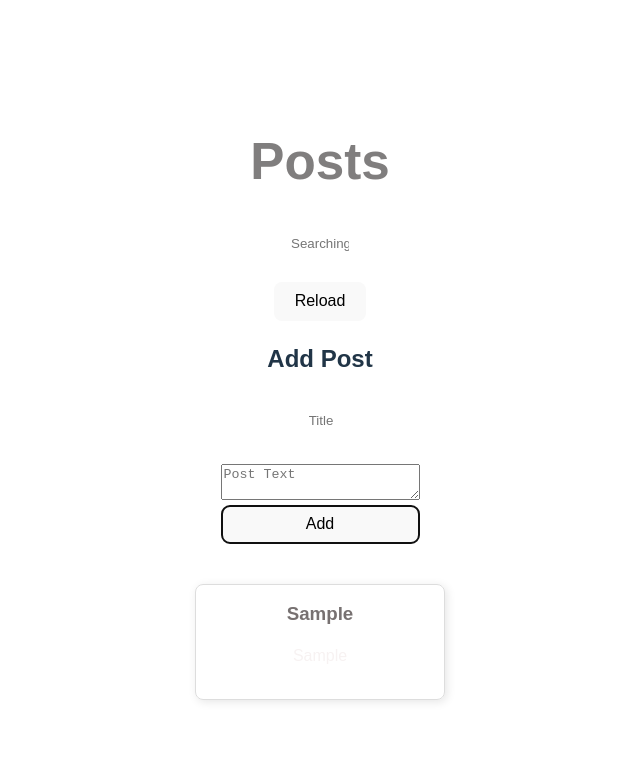
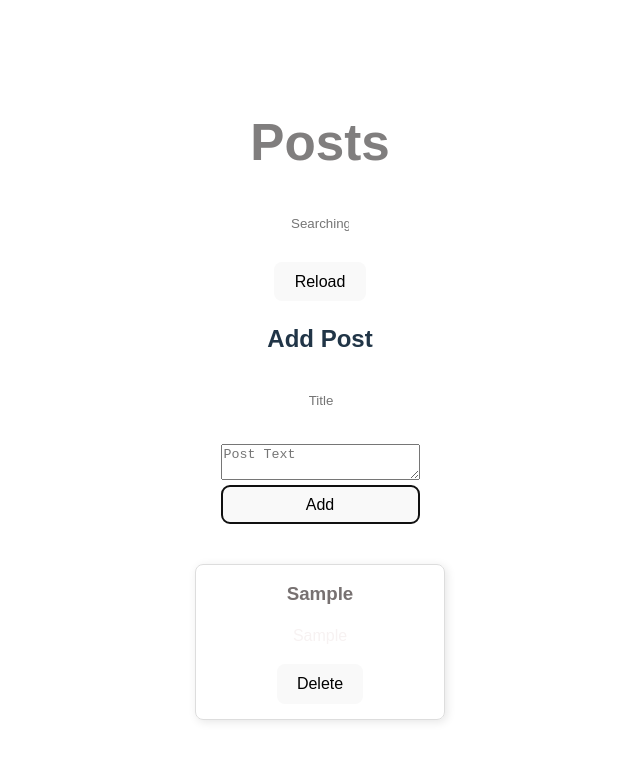
Before and after one commit to AleksandrKompanetc/react-typescript-vite-app, a React (Vite) app in the folder my-app/: page / in a window 1280 px wide. Both pictures are taken after typing "Sample", "Sample" into the empty fields and a click on the button "Add". Shown: the top 760 px of the page, without its empty margins (340-980 px from the left). Built offline with nearby package versions, Linux system fonts and the light colour scheme; no server answers.

Commit message:
changed function handleDeletePost

```diff
--- a/my-app/src/App.tsx
+++ b/my-app/src/App.tsx
@@ -90,7 +90,7 @@ const App: React.FC = () => {
           <div key={post.id} className='post-card'>
             <h3>{post.title}</h3>
             <p>{post.body}</p>
-            {/* <button onClick={handleDeletePost(post.id)} className='delete-button'>Delete</button> */}
+            <button onClick={() => handleDeletePost(post.id)} className='delete-button'>Delete</button>
           </div>
         ))}
       </div>
```
